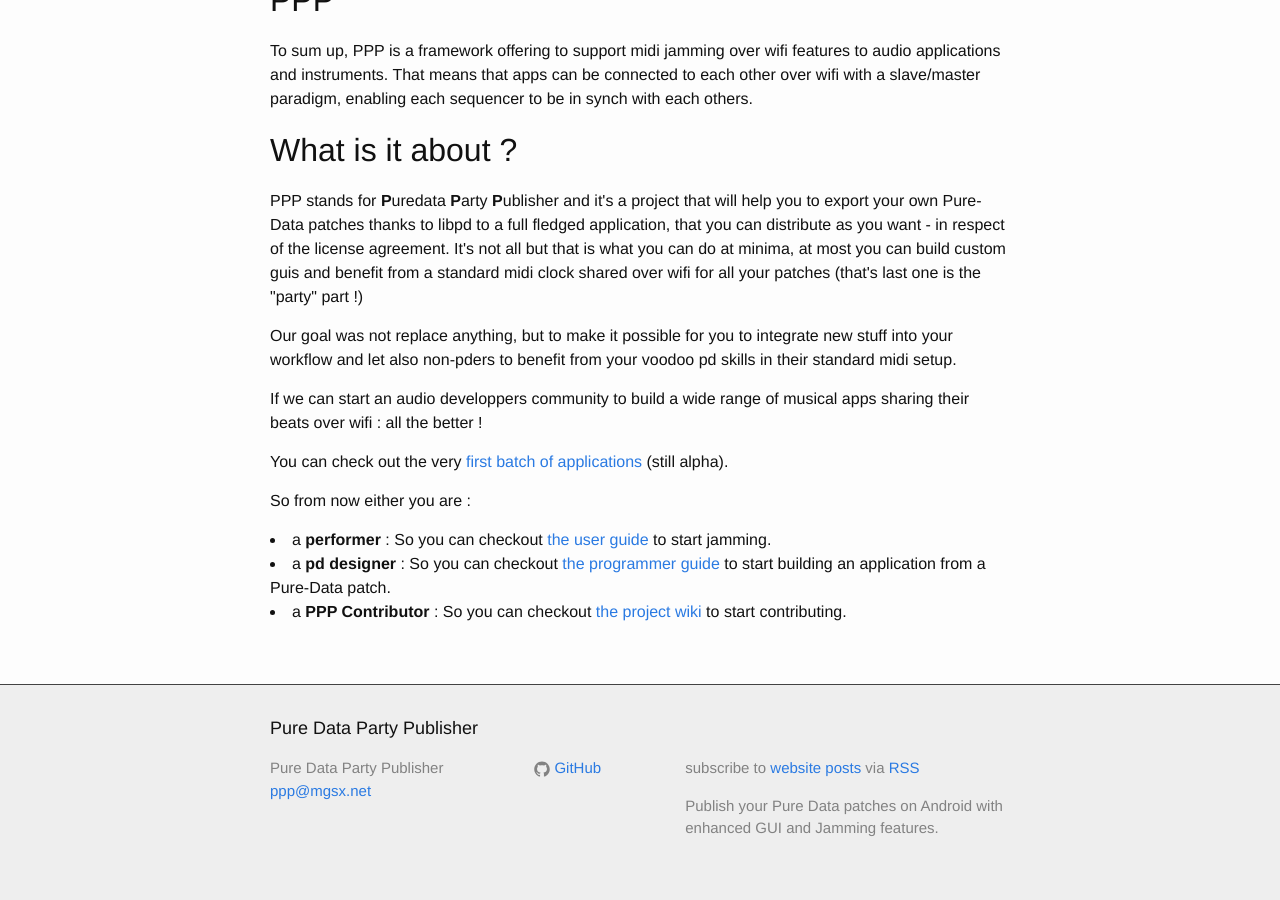
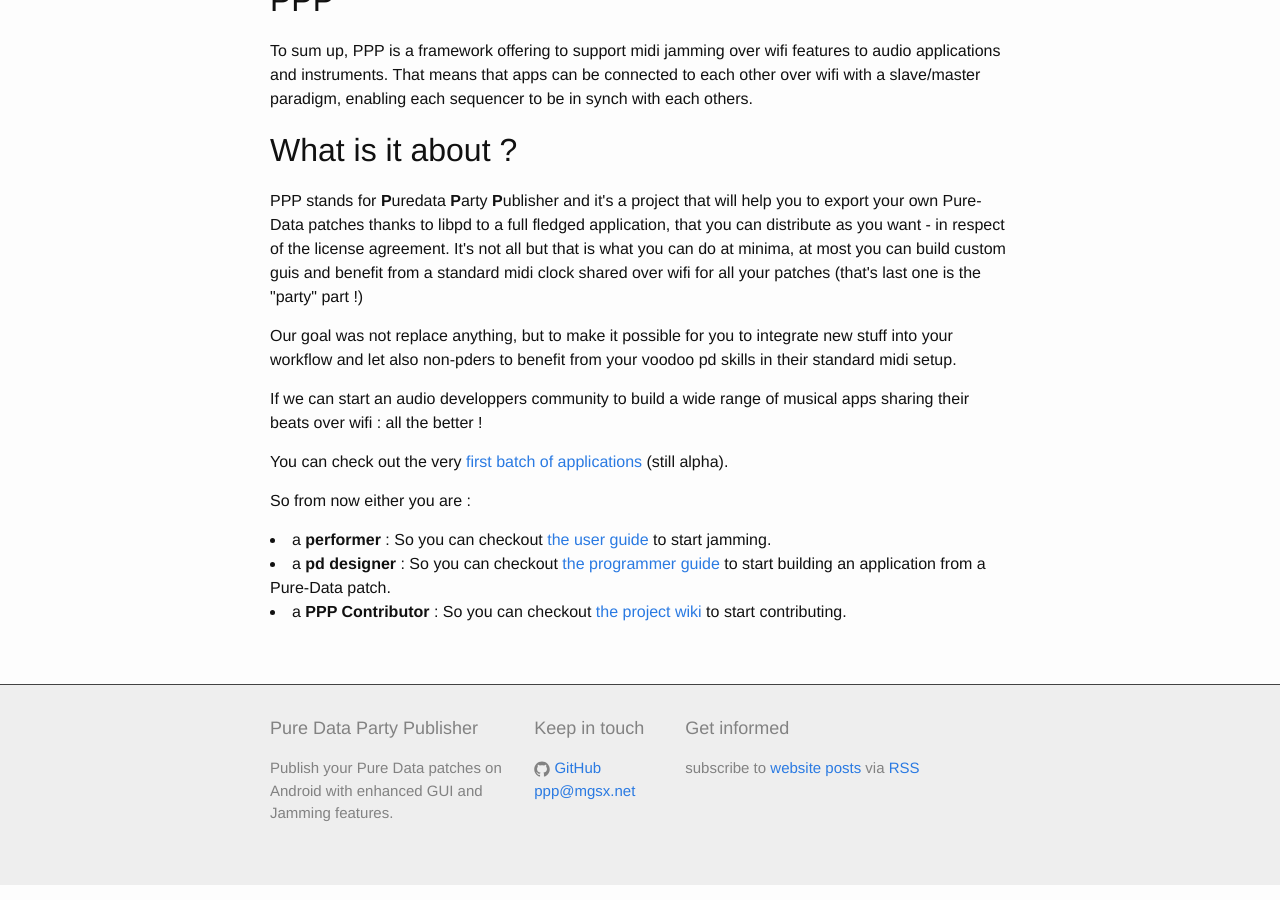
Before and after one commit to b2renger/PdDroidPublisher, a Jekyll site: the page built from index.html, in a window 1280 px wide and 900 px high, scrolled down 671 px. Built offline with Jekyll 4.4.1, drawn with Linux system fonts in a browser that asks for light colours.

Commit message:
refactor footer

```diff
--- a/_includes/footer.html
+++ b/_includes/footer.html
@@ -2,17 +2,15 @@
 
   <div class="wrapper">
 
-    <h2 class="footer-heading">{{ site.title }}</h2>
-
     <div class="footer-col-wrapper">
       <div class="footer-col  footer-col-1">
-        <ul class="contact-list">
-          <li>{{ site.title }}</li>
-          <li><a href="mailto:{{ site.email }}">{{ site.email }}</a></li>
-        </ul>
+        <h2 class="footer-heading">{{ site.title }}</h2>
+         <p class="text">{{ site.description }}</p>
+
       </div>
 
       <div class="footer-col  footer-col-2">
+        <h2 class="footer-heading">Keep in touch</h2>
         <ul class="social-media-list">
           {% if site.github_username %}
           <li>
@@ -42,12 +40,13 @@
             </a>
           </li>
           {% endif %}
+          <li><a href="mailto:{{ site.email }}">{{ site.email }}</a></li>
         </ul>
       </div>
 
       <div class="footer-col  footer-col-3">
+        <h2 class="footer-heading">Get informed</h2>
         <p class="rss-subscribe">subscribe to <a href="{{ site.baseurl }}/site.html">website posts</a> via <a href="{{ "/feed.xml" | prepend: site.baseurl }}">RSS</a></p>
-        <p class="text">{{ site.description }}</p>
       </div>
     </div>
 
```
